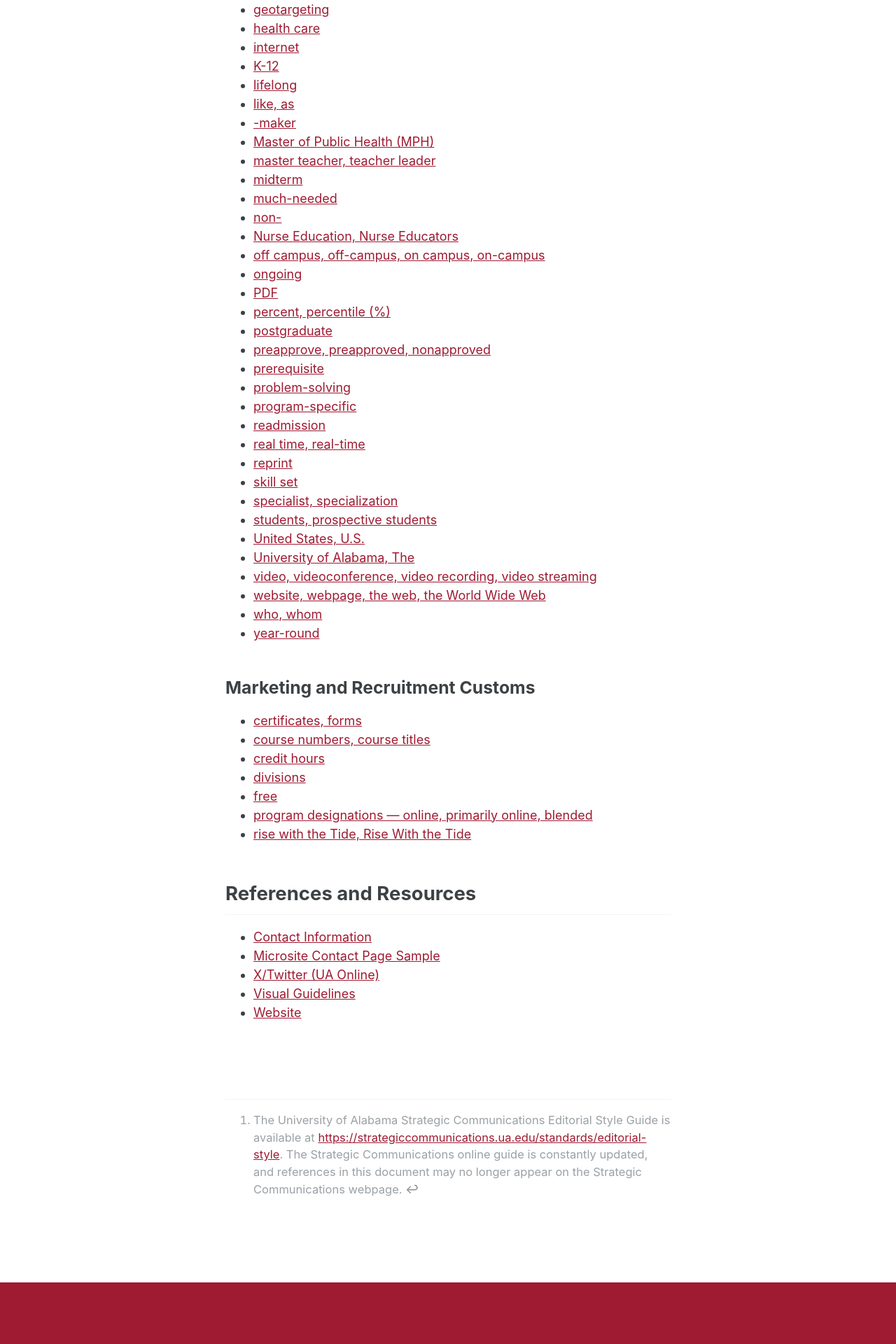
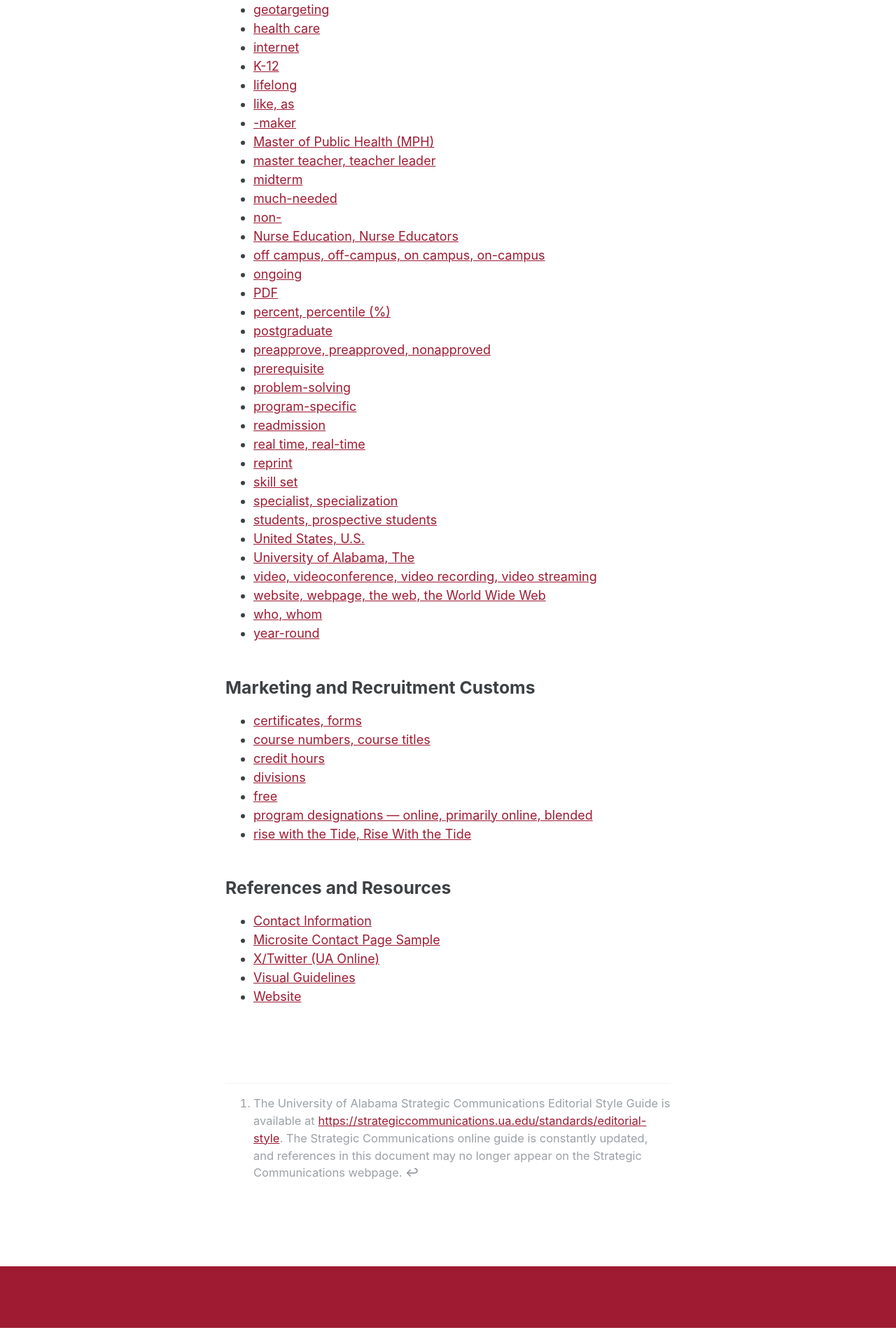
Before and after one commit to UA-Online/style-guide, a Jekyll site: the page built from index.md, in a window 1280 px wide. Shown: the part 2452-4372 px from the top of the page at 70% size. Built offline with Jekyll 4.4.1, drawn with Linux system fonts in a browser that asks for light colours; cached includes are drawn as plain includes; a script that is not in the unit is left out; comment, search, counter and statistics services are not loaded; our own code applies the rules of GitHub Pages for plain Markdown files; after the commit the page ends 4349 px from its top, so only the background shows below that.

Commit message:
fix: index TOC heading

```diff
--- a/index.md
+++ b/index.md
@@ -51,9 +51,9 @@ Entry sources are cited when available. Content on the AP Stylebook website may
 {% endfor %}
 </ul>
 
-## References and Resources
+{% assign filtered_posts = site.pages | where: 'section', 'References and Resources' %}
+### {{filtered_posts.first.section}}
 <ul class="index_toc">
-{% assign filtered_posts = site.pages | where: 'section', 'References and Resources' %}
 {% for entry in filtered_posts %}
   <li><a href="{{ entry.url | absolute_url }}">{{ entry.title}}</a></li>
 {% endfor %}
```
